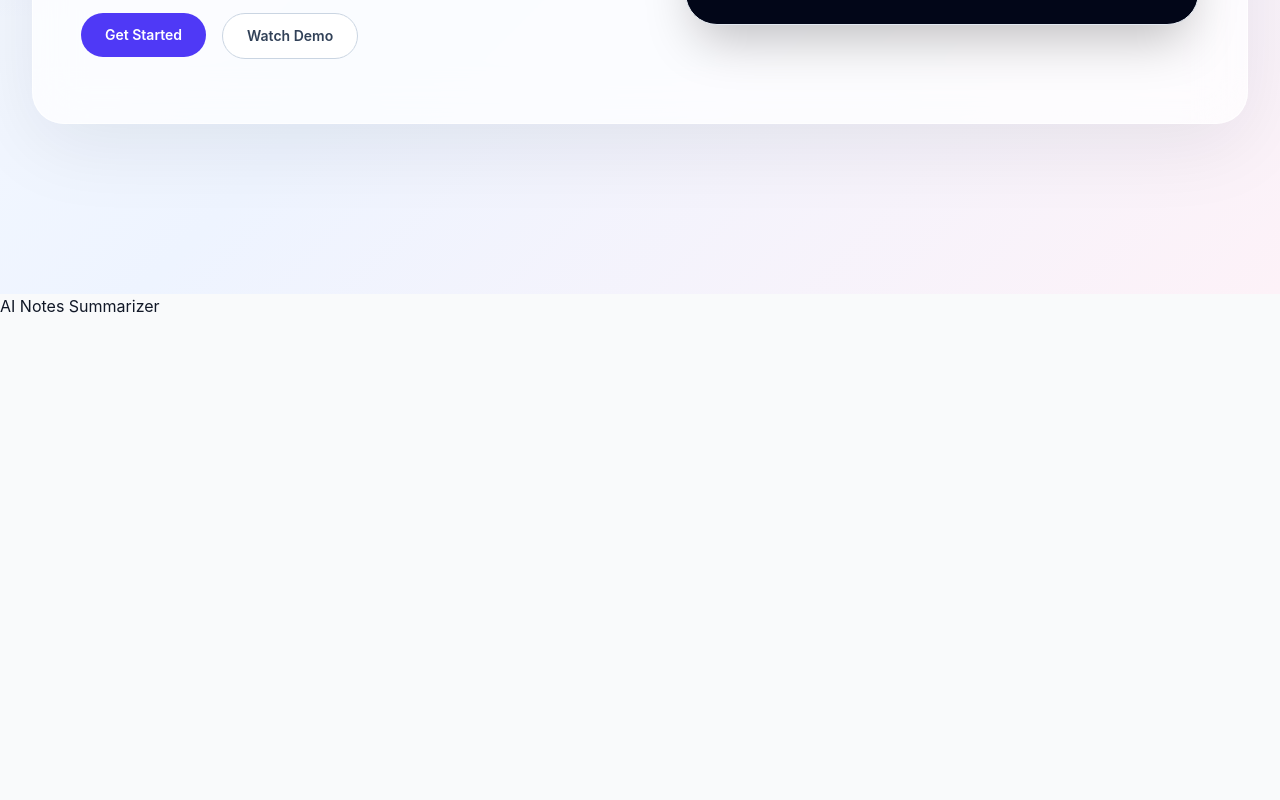
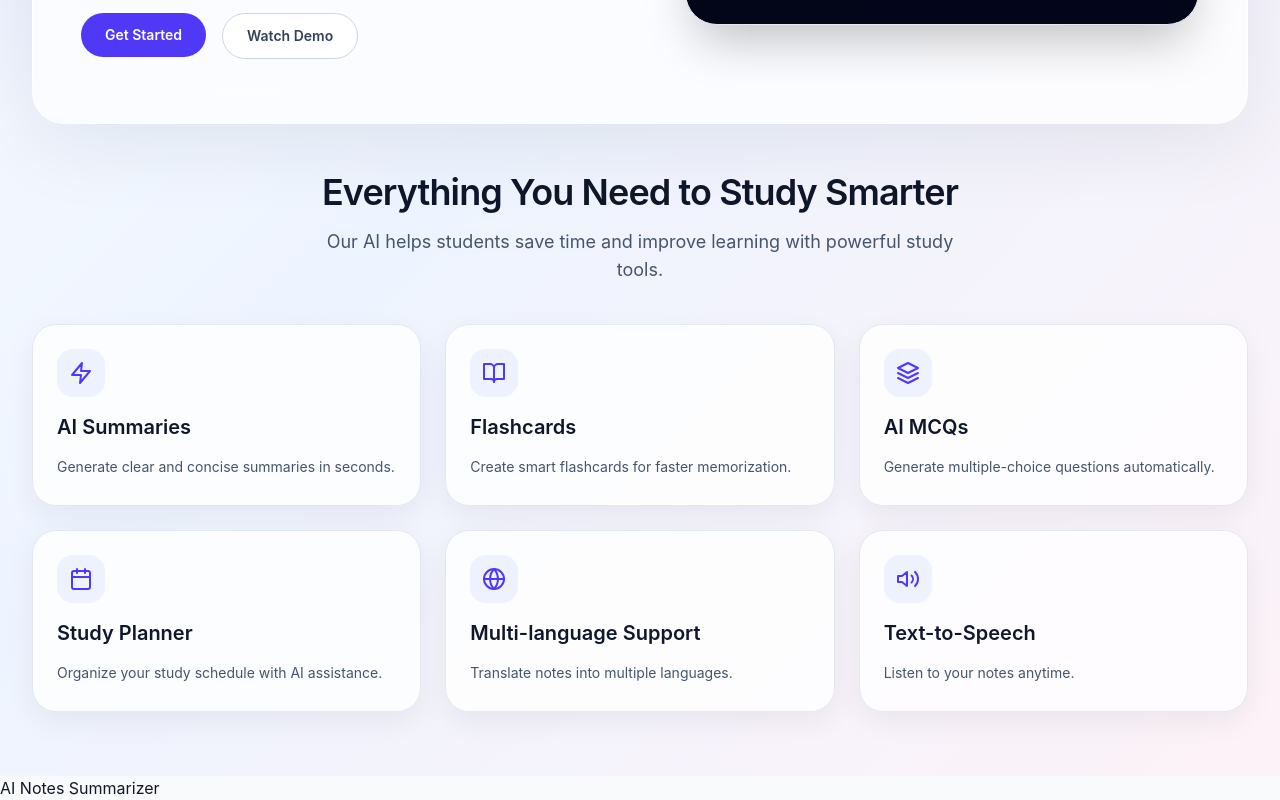
Before and after one commit to pradnyabagade015-dot/ai-notes-summarizer, a React (Vite) app: page / in a window 1280 px wide. Shown: the part 530-1330 px from the top of the page. Before the commit the page ends 848 px from the top, so only its background shows below. Built offline with nearby package versions, Linux system fonts and the light colour scheme.

Commit message:
Add features section

```diff
--- a/src/pages/Home.jsx
+++ b/src/pages/Home.jsx
@@ -1,3 +1,45 @@
+import {
+  FiZap,
+  FiBookOpen,
+  FiLayers,
+  FiCalendar,
+  FiGlobe,
+  FiVolume2,
+} from 'react-icons/fi'
+
+const features = [
+  {
+    icon: FiZap,
+    title: 'AI Summaries',
+    description: 'Generate clear and concise summaries in seconds.',
+  },
+  {
+    icon: FiBookOpen,
+    title: 'Flashcards',
+    description: 'Create smart flashcards for faster memorization.',
+  },
+  {
+    icon: FiLayers,
+    title: 'AI MCQs',
+    description: 'Generate multiple-choice questions automatically.',
+  },
+  {
+    icon: FiCalendar,
+    title: 'Study Planner',
+    description: 'Organize your study schedule with AI assistance.',
+  },
+  {
+    icon: FiGlobe,
+    title: 'Multi-language Support',
+    description: 'Translate notes into multiple languages.',
+  },
+  {
+    icon: FiVolume2,
+    title: 'Text-to-Speech',
+    description: 'Listen to your notes anytime.',
+  },
+]
+
 function Home() {
   return (
     <section className="min-h-screen bg-[radial-gradient(circle_at_top_left,_rgba(99,102,241,0.18),_transparent_35%),linear-gradient(135deg,_#f8fbff_0%,_#eef4ff_45%,_#fdf2f8_100%)] px-4 py-16 sm:px-6 lg:px-8">
@@ -63,6 +105,35 @@ function Home() {
           </div>
         </div>
       </div>
+
+      <div className="mx-auto mt-12 max-w-7xl">
+        <div className="mb-10 text-center">
+          <h2 className="text-3xl font-semibold tracking-tight text-slate-900 sm:text-4xl">
+            Everything You Need to Study Smarter
+          </h2>
+          <p className="mx-auto mt-4 max-w-2xl text-lg text-slate-600">
+            Our AI helps students save time and improve learning with powerful study tools.
+          </p>
+        </div>
+
+        <div className="grid gap-6 md:grid-cols-2 xl:grid-cols-3">
+          {features.map((feature, index) => {
+            const Icon = feature.icon
+            return (
+              <div
+                key={feature.title}
+                className="rounded-[1.5rem] border border-slate-200 bg-white/80 p-6 shadow-[0_10px_30px_rgba(15,23,42,0.06)] transition duration-300 hover:-translate-y-2 hover:shadow-[0_20px_45px_rgba(15,23,42,0.12)]"
+              >
+                <div className="mb-4 inline-flex rounded-2xl bg-indigo-50 p-3 text-indigo-600">
+                  <Icon className="h-6 w-6" />
+                </div>
+                <h3 className="text-xl font-semibold text-slate-900">{feature.title}</h3>
+                <p className="mt-3 text-sm leading-7 text-slate-600">{feature.description}</p>
+              </div>
+            )
+          })}
+        </div>
+      </div>
     </section>
   )
 }
```
